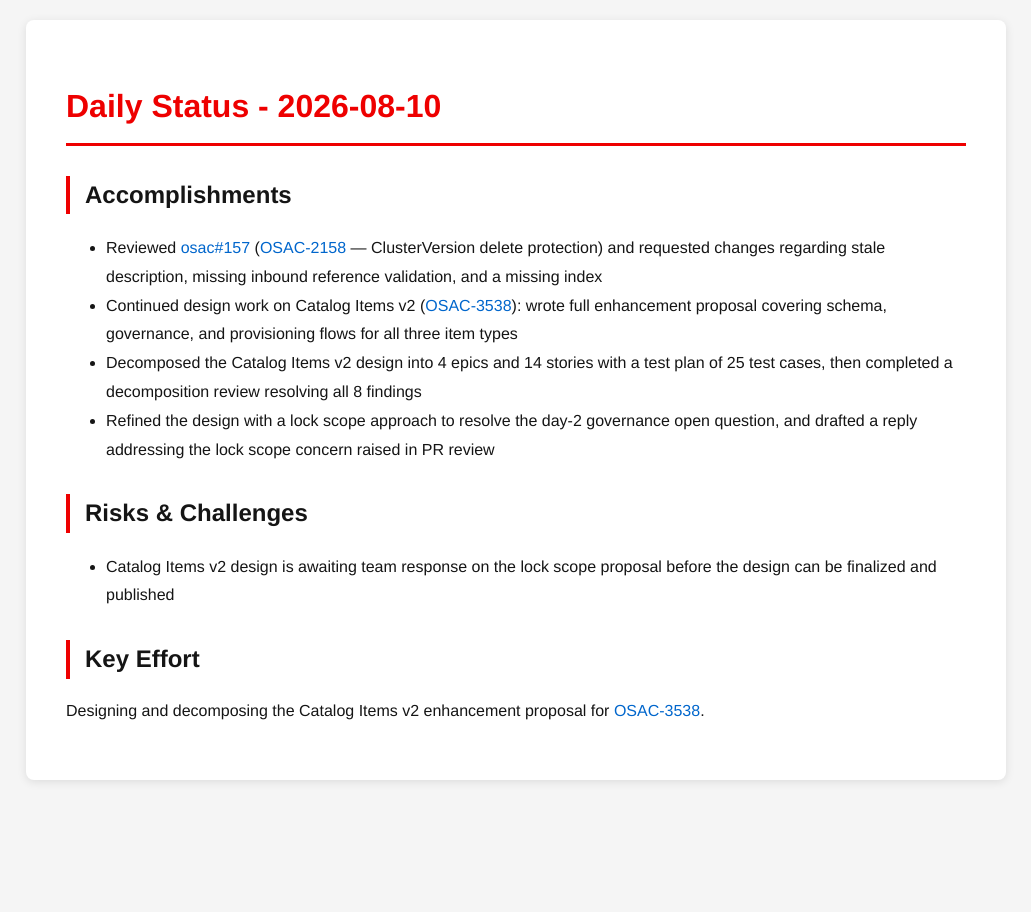
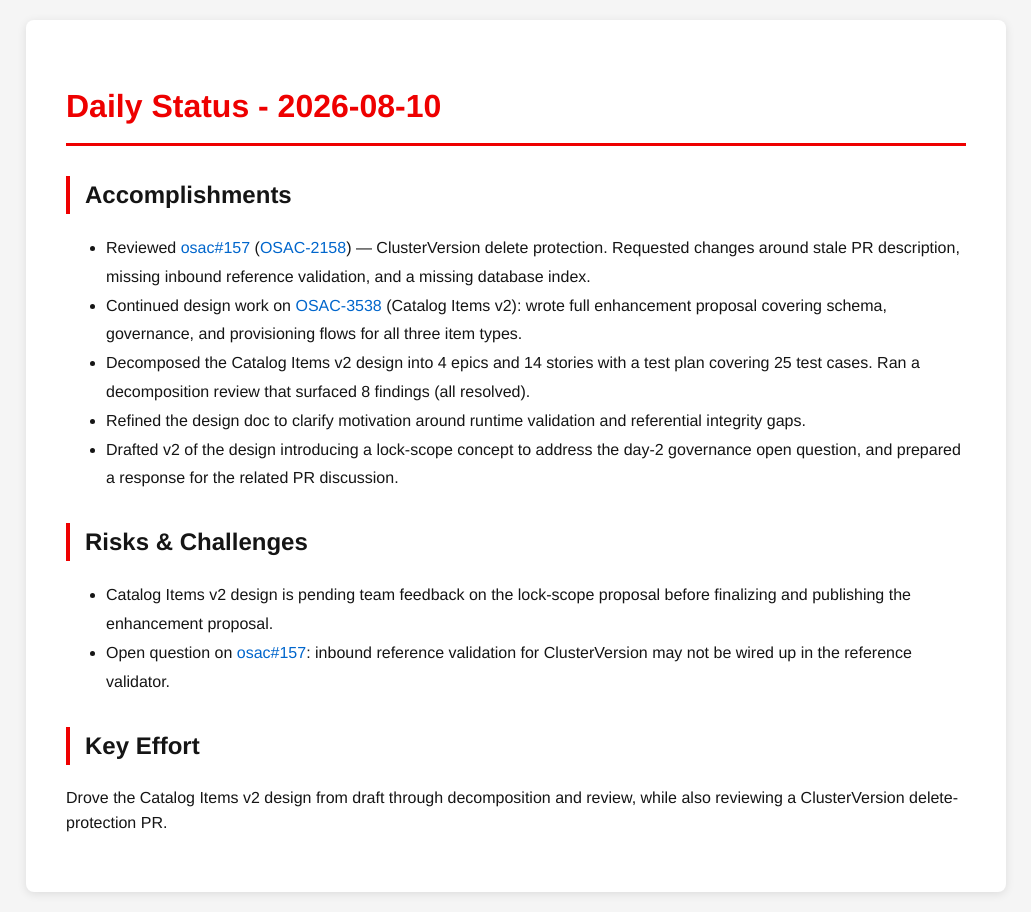
Before and after one commit to tzvatot/daily-status, a Jekyll site: the page built from 2026-08-10.md, in a window 1280 px wide. Shown: the whole page, without its empty margins (124-1155 px from the left). Built offline with Jekyll 4.4.1, drawn with Linux system fonts in a browser that asks for light colours.

Commit message:
Daily status update - 2026-08-10

```diff
--- a/2026-08-10.md
+++ b/2026-08-10.md
@@ -7,13 +7,15 @@ date: 2026-08-10
 # Daily Status - 2026-08-10
 
 ## Accomplishments
-- Reviewed [osac#157](https://github.com/osac-project/osac/pull/157) ([OSAC-2158](https://redhat.atlassian.net/browse/OSAC-2158) — ClusterVersion delete protection) and requested changes regarding stale description, missing inbound reference validation, and a missing index
-- Continued design work on Catalog Items v2 ([OSAC-3538](https://redhat.atlassian.net/browse/OSAC-3538)): wrote full enhancement proposal covering schema, governance, and provisioning flows for all three item types
-- Decomposed the Catalog Items v2 design into 4 epics and 14 stories with a test plan of 25 test cases, then completed a decomposition review resolving all 8 findings
-- Refined the design with a lock scope approach to resolve the day-2 governance open question, and drafted a reply addressing the lock scope concern raised in PR review
+- Reviewed [osac#157](https://github.com/osac-project/osac/pull/157) ([OSAC-2158](https://redhat.atlassian.net/browse/OSAC-2158)) — ClusterVersion delete protection. Requested changes around stale PR description, missing inbound reference validation, and a missing database index.
+- Continued design work on [OSAC-3538](https://redhat.atlassian.net/browse/OSAC-3538) (Catalog Items v2): wrote full enhancement proposal covering schema, governance, and provisioning flows for all three item types.
+- Decomposed the Catalog Items v2 design into 4 epics and 14 stories with a test plan covering 25 test cases. Ran a decomposition review that surfaced 8 findings (all resolved).
+- Refined the design doc to clarify motivation around runtime validation and referential integrity gaps.
+- Drafted v2 of the design introducing a lock-scope concept to address the day-2 governance open question, and prepared a response for the related PR discussion.
 
 ## Risks & Challenges
-- Catalog Items v2 design is awaiting team response on the lock scope proposal before the design can be finalized and published
+- Catalog Items v2 design is pending team feedback on the lock-scope proposal before finalizing and publishing the enhancement proposal.
+- Open question on [osac#157](https://github.com/osac-project/osac/pull/157): inbound reference validation for ClusterVersion may not be wired up in the reference validator.
 
 ## Key Effort
-Designing and decomposing the Catalog Items v2 enhancement proposal for [OSAC-3538](https://redhat.atlassian.net/browse/OSAC-3538).
+Drove the Catalog Items v2 design from draft through decomposition and review, while also reviewing a ClusterVersion delete-protection PR.
```
